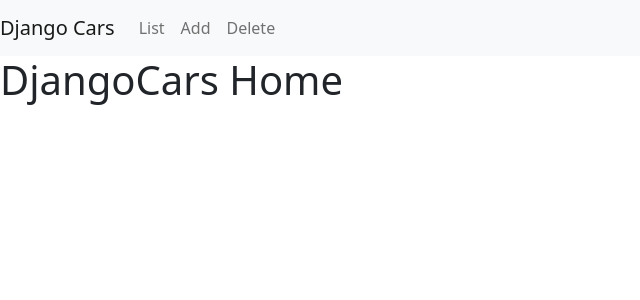
After one commit to ajitrchv/django-cars, a Django app: page /cars/ in a window 1280 px wide. The commit adds this page. Shown: the top 300 px of the page, without its empty margins (0-640 px from the left). Run offline with Django 4.2, Linux system fonts and the light colour scheme.

Commit message:
debuggd cars:home url not accessable from reverse(home)

```diff
--- /dev/null
+++ b/cars/templates/cars/home.html
@@ -0,0 +1,7 @@
+{% extends "base.html" %}
+
+{% block content%}
+
+<h1> DjangoCars Home </h1>
+
+{% endblock%}
--- a/cars/urls.py
+++ b/cars/urls.py
@@ -9,4 +9,5 @@ urlpatterns = [
     path('list/',views.list,name='list'),
     path('add/',views.add,name='add'),
     path('delete/',views.delete,name='delete'),
+    path('',views.home,name='home'),
 ]
--- a/cars/views.py
+++ b/cars/views.py
@@ -11,3 +11,6 @@ def add(request):
 
 def delete(request):
     return render(request,'cars/delete.html')
+
+def home(request):
+    return render(request,'cars/home.html')
--- a/djangocars/urls.py
+++ b/djangocars/urls.py
@@ -16,8 +16,10 @@ Including another URLconf
 from xml.etree.ElementInclude import include
 from django.contrib import admin
 from django.urls import path, include
+from . import views
 
 urlpatterns = [
     path('admin/', admin.site.urls),
-    path('cars/',include('cars.urls'))
+    path('cars/',include('cars.urls')),
+    path('',views.dchome),
 ]
--- a/templates/base.html
+++ b/templates/base.html
@@ -15,7 +15,7 @@
         <button class="navbar-toggler" type="button" data-toggle="collapse" data-target="#navbarTogglerDemo03" aria-controls="navbarTogglerDemo03" aria-expanded="false" aria-label="Toggle navigation">
           <span class="navbar-toggler-icon"></span>
         </button>
-        <a class="navbar-brand">Django Cars</a>
+        <a class="navbar-brand" href="{% url 'cars:home' %}">Django Cars</a>
 
         <div class="collapse navbar-collapse" id="navbarTogglerDemo03">
           <ul class="navbar-nav mr-auto mt-2 mt-lg-0">
```
Also changed, not shown: djangocars/views.py (added, +12 -0 lines), templates/home.html (added, +8 -0 lines).
